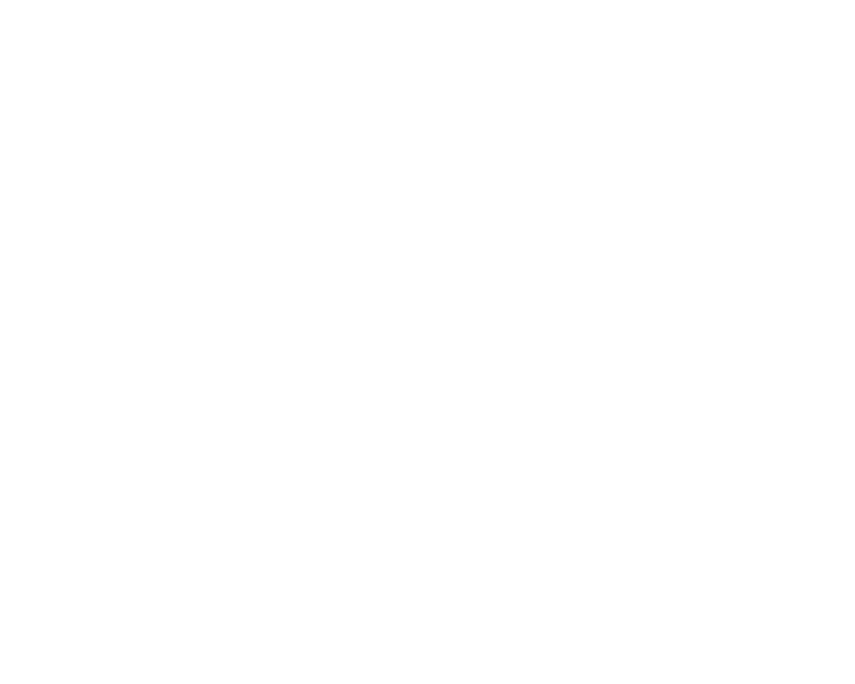
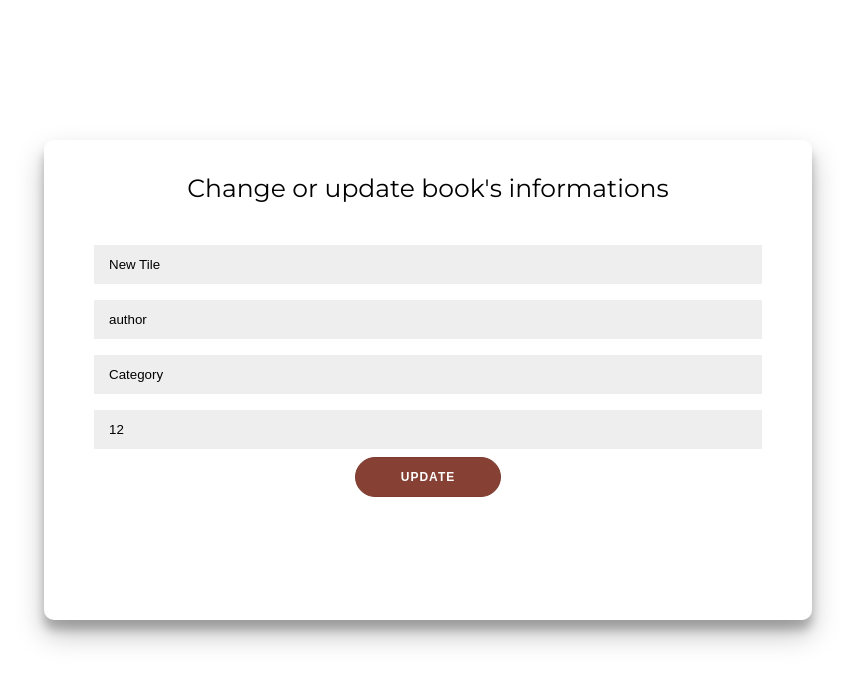
Before and after one commit to Rules-Breakers/Rules_Breakers_ui_prepa3, a React (Create React App) app: page /home in a window 1280 px wide. Shown: the top 684 px of the page, without its empty margins (212-1067 px from the left). Built offline with nearby package versions, Linux system fonts and the light colour scheme.

Commit message:
starting updateBook form

```diff
--- a/src/App.css
+++ /dev/null
@@ -1,38 +0,0 @@
-.App {
-  text-align: center;
-}
-
-.App-logo {
-  height: 40vmin;
-  pointer-events: none;
-}
-
-@media (prefers-reduced-motion: no-preference) {
-  .App-logo {
-    animation: App-logo-spin infinite 20s linear;
-  }
-}
-
-.App-header {
-  background-color: #282c34;
-  min-height: 100vh;
-  display: flex;
-  flex-direction: column;
-  align-items: center;
-  justify-content: center;
-  font-size: calc(10px + 2vmin);
-  color: white;
-}
-
-.App-link {
-  color: #61dafb;
-}
-
-@keyframes App-logo-spin {
-  from {
-    transform: rotate(0deg);
-  }
-  to {
-    transform: rotate(360deg);
-  }
-}
--- a/src/App.js
+++ b/src/App.js
@@ -1,8 +1,8 @@
 import { BrowserRouter } from 'react-router-dom';
 import { Routes } from 'react-router';
 import { Route } from 'react-router';
-import './App.css';
 import Login from './component/libs/Login';
+import UpdateForm from "./component/updateBook/UpdateForm";
 
 function App() {
   return (
@@ -15,6 +15,9 @@
         }
       />
       <Route path='/home'
+             element={
+        <UpdateForm/>
+      }
       />
     </Routes>
   </BrowserRouter>
--- /dev/null
+++ b/src/component/updateBook/Input.jsx
@@ -0,0 +1,11 @@
+import React from "react";
+
+const Input = (props,) => {
+    const {value, handleChange} = props;
+    return(
+        <>
+            <input type="text" className="MyInput" defaultValue={value} onChange={(e) => handleChange(e.target.value)}/>
+        </>
+    )
+}
+export default Input;
--- /dev/null
+++ b/src/component/updateBook/UpdateForm.jsx
@@ -0,0 +1,28 @@
+import React, {useState} from "react";
+import Input from "./Input";
+
+const UpdateForm = () => {
+    const handleSubmit = (e) => {
+        e.preventDefault();
+        console.log('updated')
+    }
+    const [title, setTitle] = useState("New Tile");
+    const [author, setAuthor] = useState("author");
+    const [category, setCategory] = useState("Category");
+    const [pages, setPages] = useState("12");
+    return(
+        <div className="container">
+           <div className="update-book-container">
+               <form action="src/component/updateBook/UpdateForm#" onSubmit={handleSubmit}>
+                 <h4>Change or update book's informations</h4>
+                    <Input value={title} handleChange={setTitle}/>
+                   <Input value={author} handleChange={setAuthor}/>
+                   <Input value={category} handleChange={setCategory}/>
+                   <Input value={pages} handleChange={setPages}/>
+                   <button className="update-button">Update</button>
+               </form>
+           </div>
+        </div>
+    )
+}
+export default UpdateForm;
--- a/src/css/Login.css
+++ b/src/css/Login.css
@@ -1,4 +1,3 @@
-
 @import url('https://fonts.googleapis.com/css?family=Montserrat:400,800');
 
 * {
@@ -36,7 +35,10 @@
 h2 {
 	text-align: center;
 }
-
+h4{
+	font-weight: normal;
+	font-size: 25px;
+}
 p {
 	font-size: 14px;
 	font-weight: 100;
@@ -231,3 +233,6 @@
 	height: 40px;
 	width: 40px;
 }
+.MyInput{
+
+}
```
